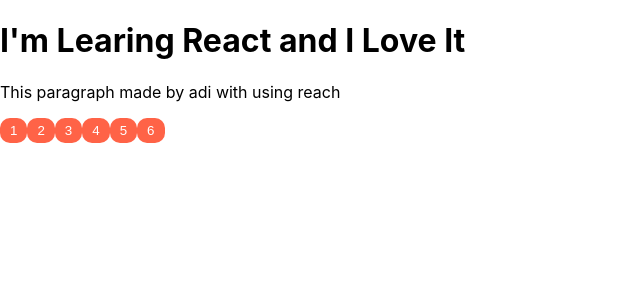
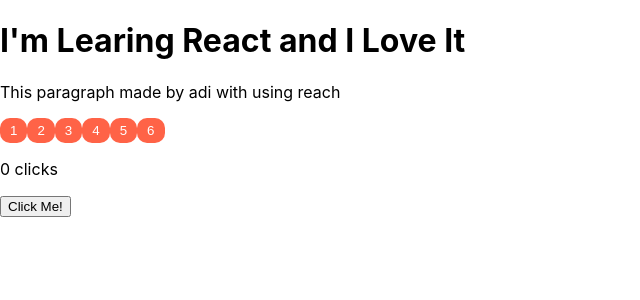
Before and after one commit to hariadiarief/bootcamp-ib-react-learn, a React (Create React App) app: page / in a window 1280 px wide. Shown: the top 300 px of the page, without its empty margins (0-640 px from the left). Built offline with nearby package versions, Linux system fonts and the light colour scheme.

Commit message:
add counter on button

```diff
--- a/src/App.js
+++ b/src/App.js
@@ -10,6 +10,19 @@ import Button from "./Button";
 const numbers = [1, 2, 3, 4, 5, 6];
 
 class App extends Component {
+  constructor() {
+    super();
+    this.state = {
+      counter: 0
+    };
+  }
+
+  click = async () => {
+    // Wait for setState finished
+    await this.setState({ counter: this.state.counter + 1 });
+    console.log("CLICK!", this.state.counter);
+  };
+
   render() {
     return (
       <div>
@@ -18,8 +31,9 @@ class App extends Component {
         {numbers.map(item => {
           return <Button number={item} />;
         })}
+        <p>{this.state.counter} clicks</p>
+        <button onClick={this.click}>Click Me!</button>
       </div>
-      // Bikin ini -> Make state simpler
     );
   }
 }
```
